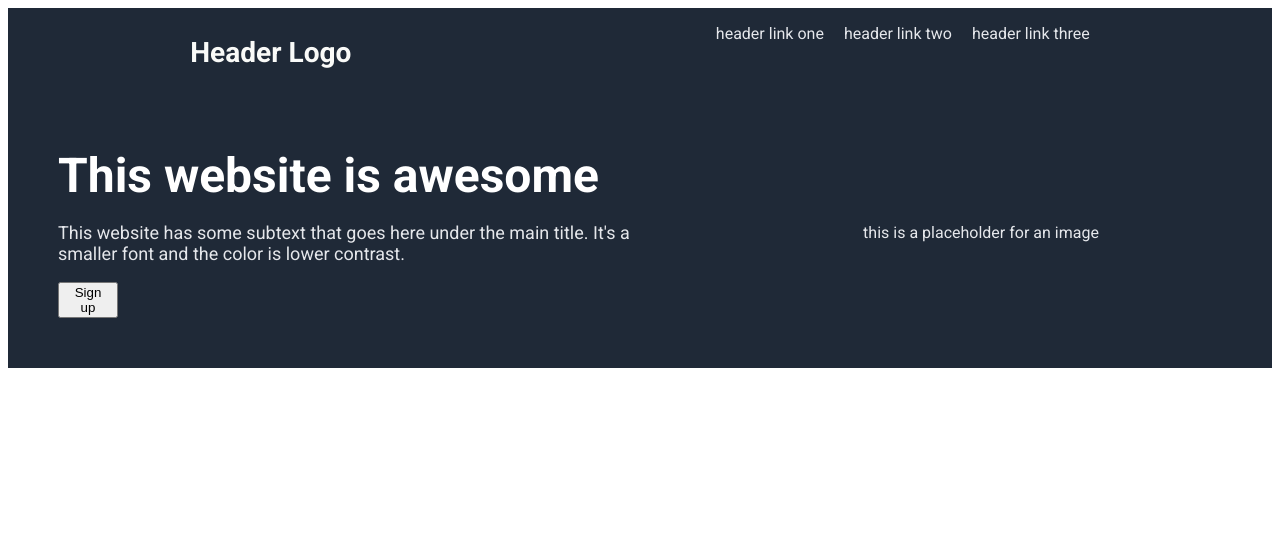
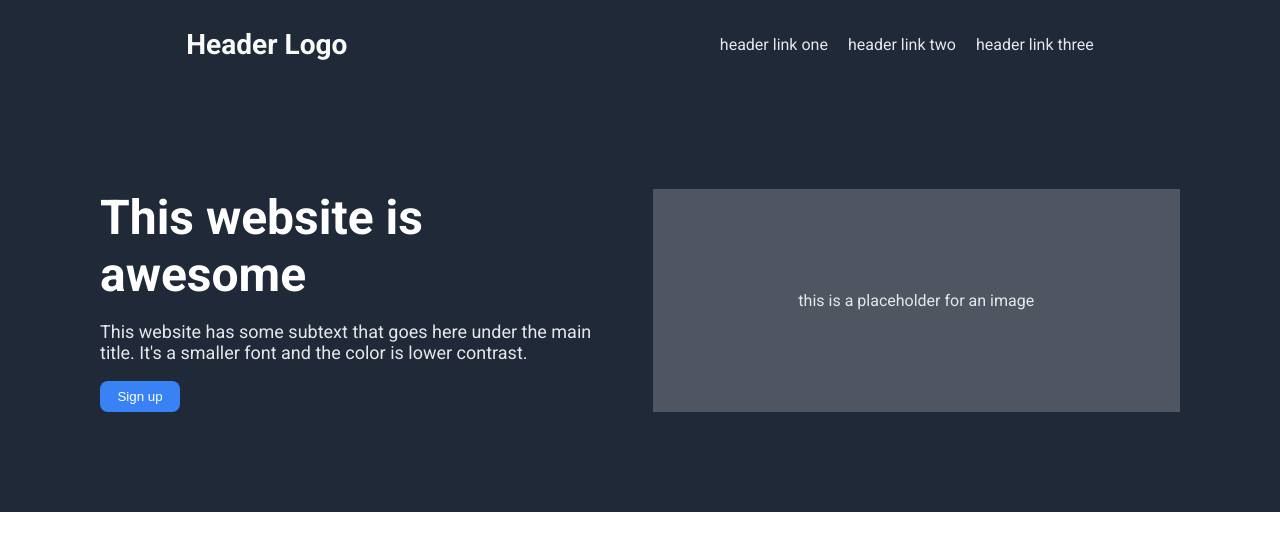
Before and after one commit to opowell28/odin-landing-page, a plain HTML site: page index.html in a window 1280 px wide. Drawn offline with Linux system fonts and the light colour scheme.

Commit message:
Finish styling header and hero

```diff
--- a/styles.css
+++ b/styles.css
@@ -1,11 +1,16 @@
 html {
     font-family: 'Roboto', sans-serif;
+}
+
+body {
+    margin: 0;
 }
 
 .header {
     display: flex;
     flex-direction: row;
     justify-content: space-around;
+    align-items: center;
     background-color: #1f2937;
     color: white;
 }
@@ -25,6 +30,8 @@ html {
 .info-container {
     display: flex;
     background-color: #1f2937;
+    padding: 100px;
+    gap: 25px;
 }
 
 .awesome-container {
@@ -32,7 +39,7 @@ html {
     flex-direction: column;
     flex: 1;
     align-items: left;
-    margin: 50px;
+    margin: 0;
 }
 
 #awesome-heading {
@@ -53,8 +60,15 @@ html {
     align-items: center;
     justify-content: center;
     color: #e5e7eb;
+    background-color: #e7e9ec3c;
+    margin: 0;
 }
 
 .signup-button {
-    width: 60px;
+    width: 80px;
+    padding: 8px;
+    color: white;
+    background-color: #3882f6;
+    border: none;
+    border-radius: 8px;
 }
```
